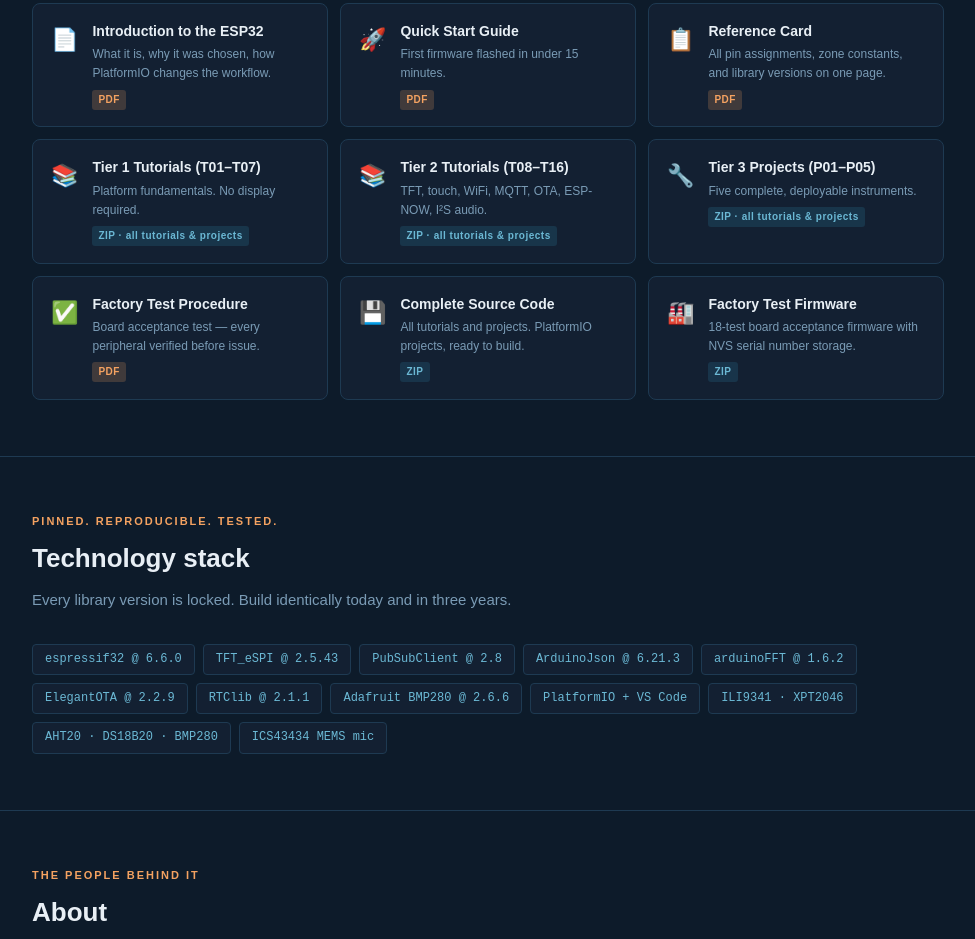
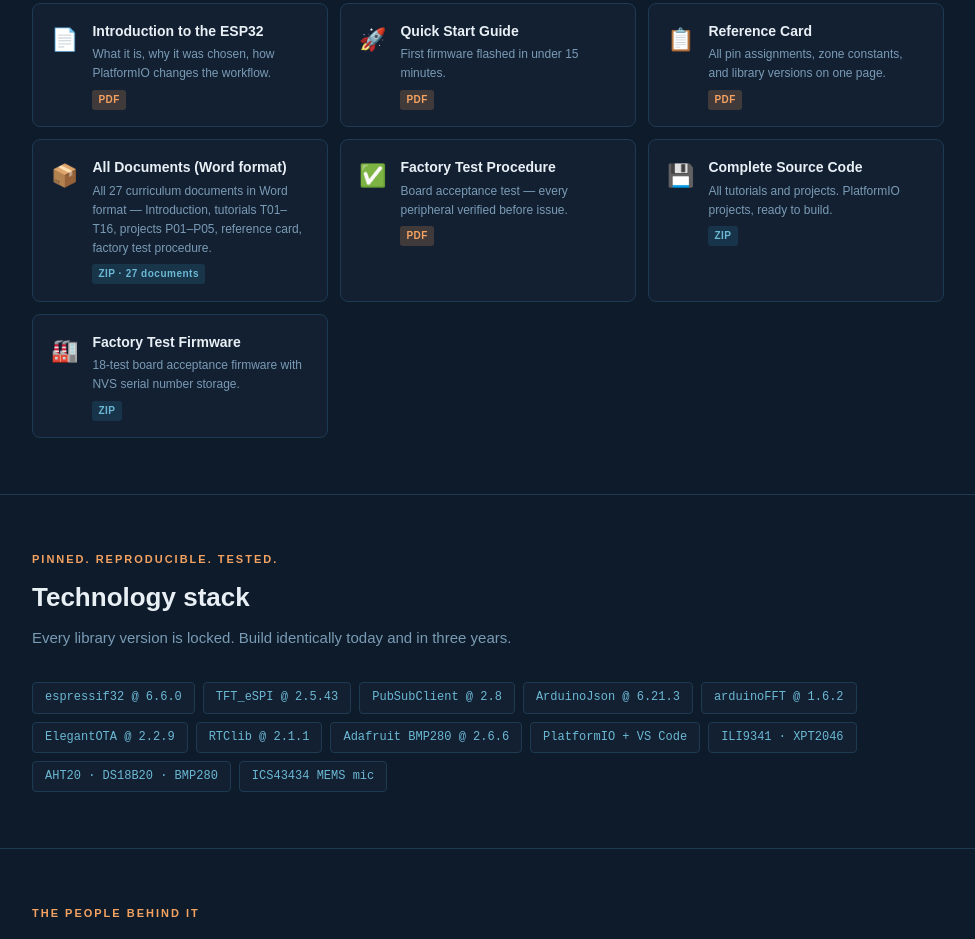
Before and after one commit to CHCHmark/e4-educator, a plain HTML site: page index.html in a window 1280 px wide. Shown: the part 2021-2960 px from the top of the page, without its empty margins (152-1127 px from the left). Drawn offline with Linux system fonts and the light colour scheme.

Commit message:
Replace source code link with all documents link
Updated download links and descriptions for documents.

```diff
--- a/index.html
+++ b/index.html
@@ -552,30 +552,12 @@
         </div>
       </a>
 
-      <a href="https://github.com/CHCHmark/e4-educator/raw/main/code/E4-Educator-v2-Source-Code.zip" class="dl-card">
-        <div class="dl-icon">📚</div>
+      <a href="https://github.com/CHCHmark/e4-educator/raw/main/code/E4-Educator-v2-All-Documents.zip" class="dl-card">
+        <div class="dl-icon">📦</div>
         <div>
-          <div class="dl-title">Tier 1 Tutorials (T01–T07)</div>
-          <div class="dl-desc">Platform fundamentals. No display required.</div>
-          <span class="dl-badge dl-zip">ZIP · all tutorials &amp; projects</span>
-        </div>
-      </a>
-
-      <a href="https://github.com/CHCHmark/e4-educator/raw/main/code/E4-Educator-v2-Source-Code.zip" class="dl-card">
-        <div class="dl-icon">📚</div>
-        <div>
-          <div class="dl-title">Tier 2 Tutorials (T08–T16)</div>
-          <div class="dl-desc">TFT, touch, WiFi, MQTT, OTA, ESP-NOW, I²S audio.</div>
-          <span class="dl-badge dl-zip">ZIP · all tutorials &amp; projects</span>
-        </div>
-      </a>
-
-      <a href="https://github.com/CHCHmark/e4-educator/raw/main/code/E4-Educator-v2-Source-Code.zip" class="dl-card">
-        <div class="dl-icon">🔧</div>
-        <div>
-          <div class="dl-title">Tier 3 Projects (P01–P05)</div>
-          <div class="dl-desc">Five complete, deployable instruments.</div>
-          <span class="dl-badge dl-zip">ZIP · all tutorials &amp; projects</span>
+          <div class="dl-title">All Documents (Word format)</div>
+          <div class="dl-desc">All 27 curriculum documents in Word format — Introduction, tutorials T01–T16, projects P01–P05, reference card, factory test procedure.</div>
+          <span class="dl-badge dl-zip">ZIP · 27 documents</span>
         </div>
       </a>
 
```
